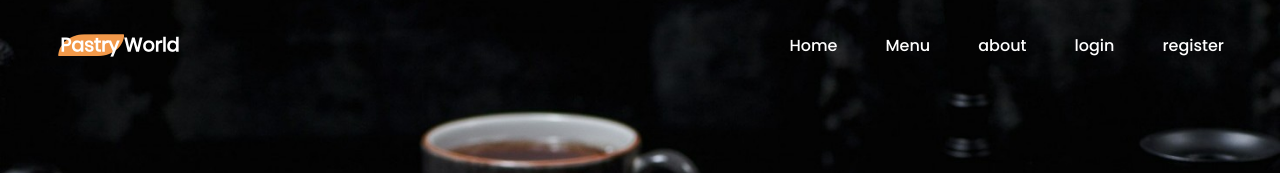
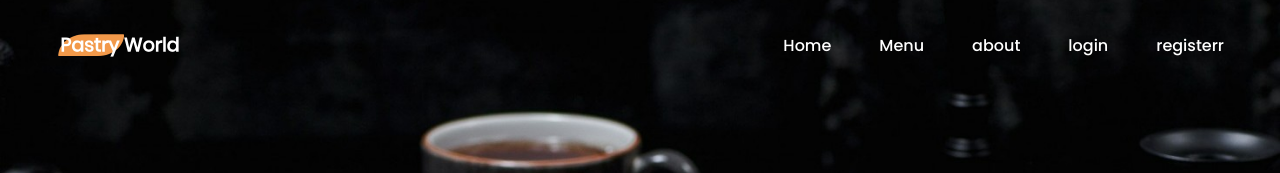
Before and after one commit to shaima61/RoseCafenew, a React (Vite) app: page / in a window 1280 px wide. Shown: the top 173 px of the page. Built offline with nearby package versions, Linux system fonts and the light colour scheme; some icons are missing.

Commit message:
add files

```diff
--- a/src/components/home/Header.jsx
+++ b/src/components/home/Header.jsx
@@ -40,7 +40,7 @@ function Header() {
       <li><Link to="/menu">Menu</Link></li>
 <li><Link to="/about"> about </Link></li>
 <li><Link to="/login"> login </Link></li>
-<li><Link to="/register"> register </Link></li>
+<li><Link to="/register"> registerr </Link></li>
         </ul>
       </nav>
 
```
